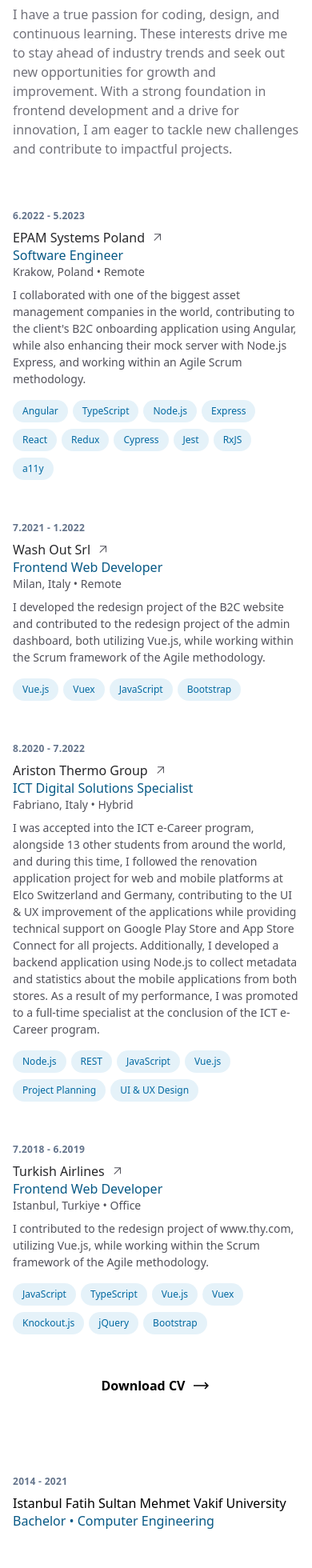
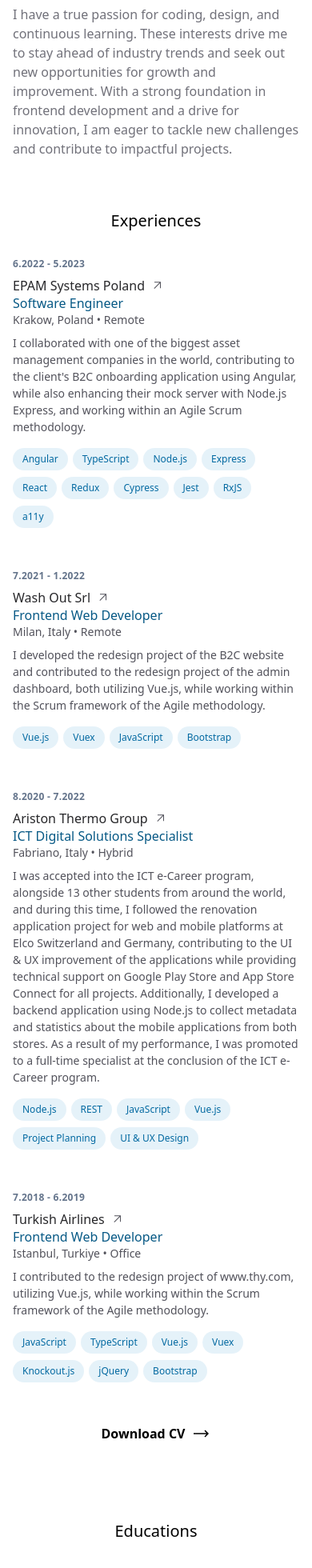
Before and after one commit to bedirhanyildirim/bedirhan.design, a Next.js app: page / in a window 390 px wide. Shown: the part 754-2714 px from the top of the page at 80% size. Built offline with nearby package versions, Linux system fonts and the light colour scheme.

Commit message:
feat: mobile section titles

```diff
--- a/src/app/page.js
+++ b/src/app/page.js
@@ -76,7 +76,7 @@
           <section
             id="experiences"
             ref={experiencesRef}>
-            <h3 className="hidden md:block mb-4 lg:mb-8 text-xl">Experience</h3>
+            <h3 className="flex justify-center mb-8 text-xl md:block md:mb-4 lg:mb-8">Experiences</h3>
             {
               data.experiences.map(exp => {
                 return (
@@ -94,7 +94,7 @@
             id="education"
             ref={educationRef}
             className="my-24">
-            <h3 className="hidden md:block mb-4 lg:mb-8 text-xl">Education</h3>
+            <h3 className="flex justify-center mb-8 text-xl md:block md:mb-4 lg:mb-8">Educations</h3>
             {
               data.education.map(education => {
                 return (
@@ -104,7 +104,7 @@
             }
           </section>
           <section id="volunteer" className="my-24">
-            <h3 className="hidden md:block mb-4 lg:mb-8 text-xl">Volunteer</h3>
+            <h3 className="flex justify-center mb-8 text-xl md:block md:mb-4 lg:mb-8">Volunteers</h3>
             {
               data.volunteer.map(volunteer => {
                 return (
@@ -114,8 +114,8 @@
             }
           </section>
           <section id="languages" className="my-24">
-            <h3 className="hidden md:block mb-4 text-xl">Language</h3>
-            <ul className="hidden md:flex flex-wrap flex-col md:flex-row justify-between w-full">{
+            <h3 className="flex justify-center mb-8 text-xl md:block md:mb-4 lg:mb-8">Languages</h3>
+            <ul className="flex flex-wrap flex-col md:flex-row justify-between w-full gap-y-2">{
               data.languages.map(language => {
                 return (
                   <li className="font-medium leading-snug" key={language.id}>
```
Also changed, not shown: 1 other file (tests, documents, lock files or other folders).
